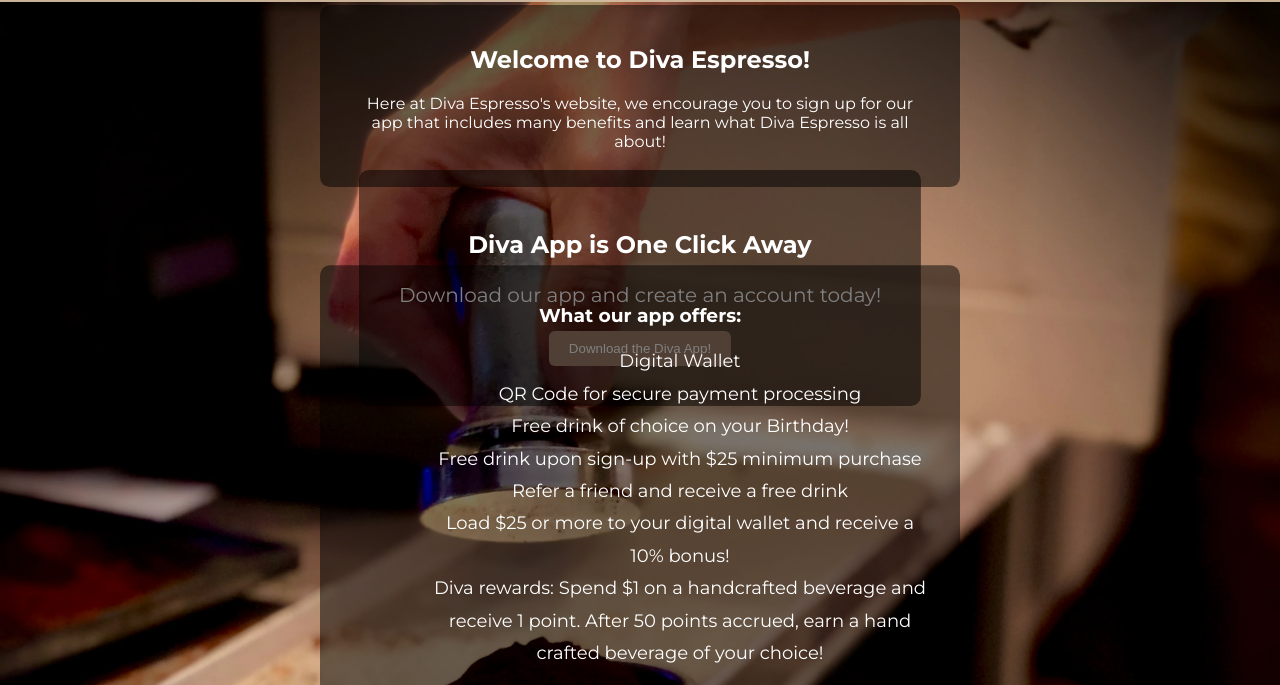
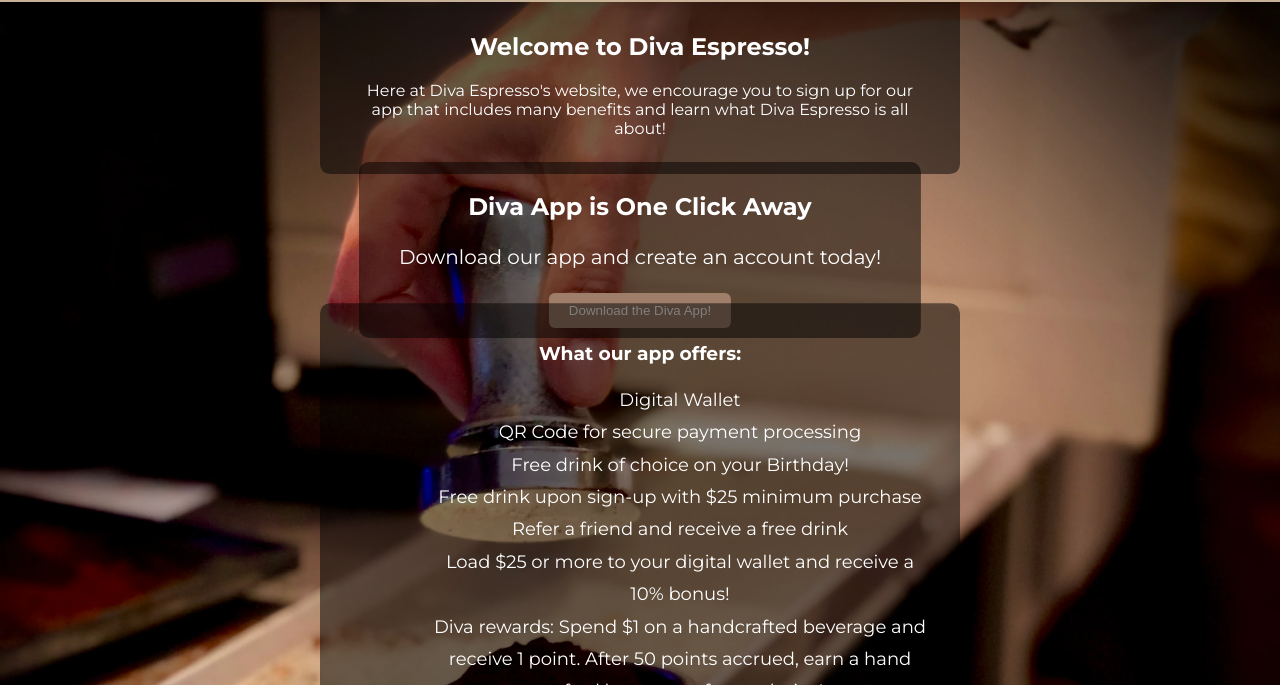
Before and after one commit to timurbimur/finalma, a plain HTML site: page index.html in a window 1280 px wide. Shown: the part 112-797 px from the top of the page. Drawn offline with Linux system fonts and the light colour scheme.

Commit message:
commitfinal

```diff
--- a/css/style.css
+++ b/css/style.css
@@ -68,12 +68,12 @@
 
 .text-block {
   position: absolute;
-  top: 25%;
+  top: 22%;
   left: 50%;
   transform: translate(-50%, -50%);
   color: white;
   background-color: rgba(0, 0, 0, 0.5);
-  padding: 40px 40px;
+  padding: 10px 40px;
   border-radius: 10px;
   text-align: center;
   opacity: 0;
@@ -96,7 +96,7 @@
 
 .text-block1 {
   position: absolute;
-  top: 45%;
+  top: 48%;
   left: 50%;
   transform: translate(-50%, -50%);
   color: white;
@@ -126,7 +126,7 @@
 
 .text-block2 {
   position: absolute;
-  top: 10%;
+  top: 9%;
   left: 50%;
   transform: translate(-50%, -50%);
   color: white;
```
